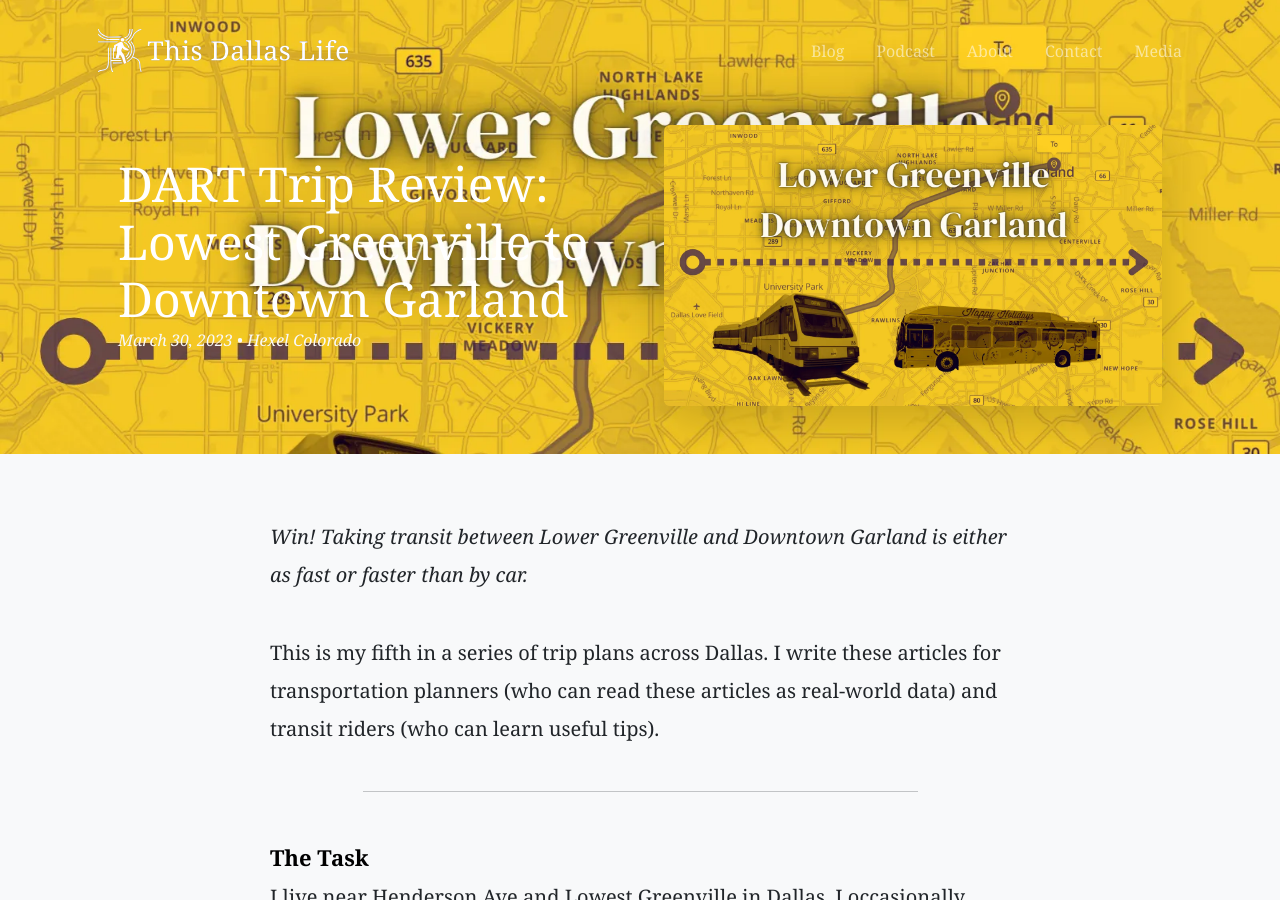
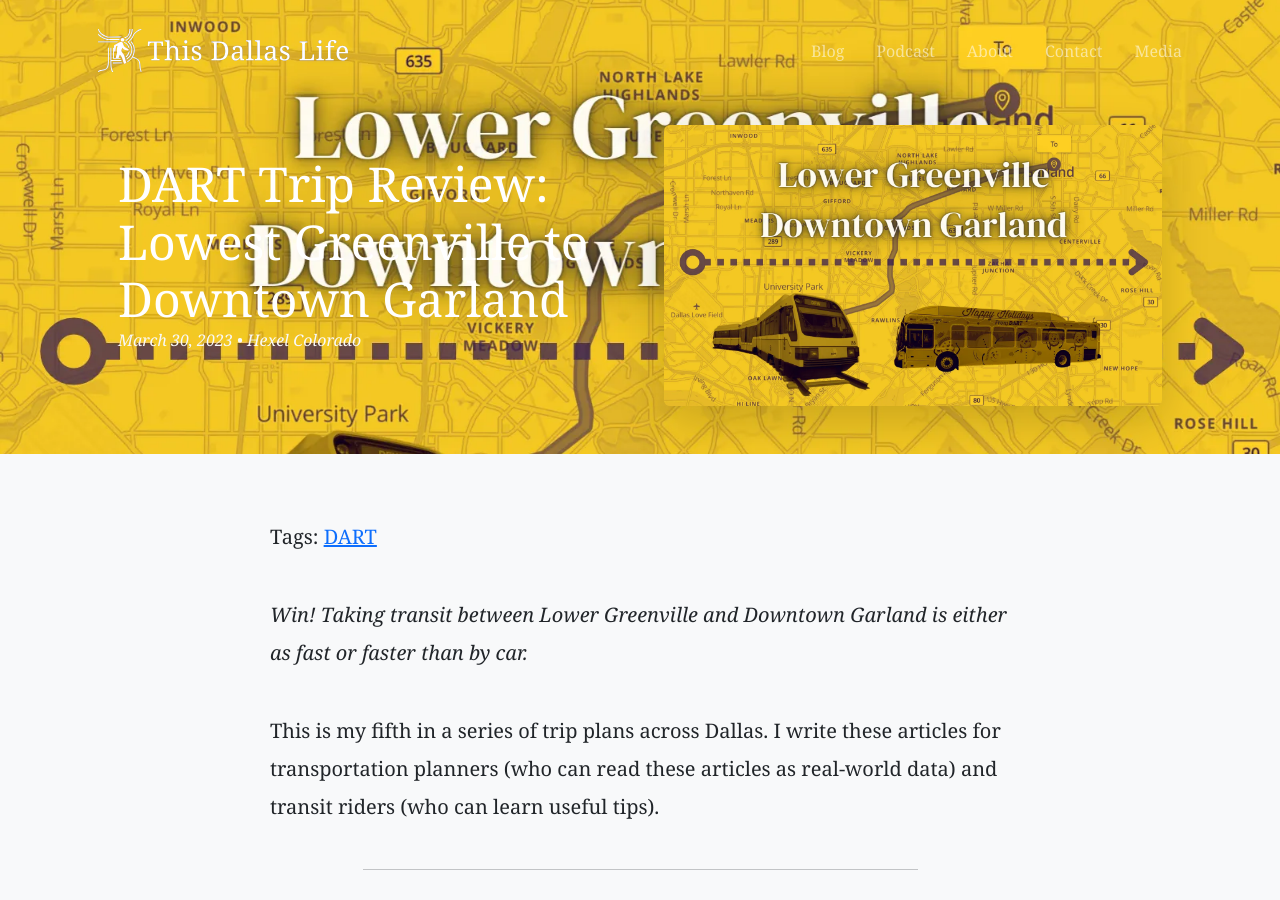
Before and after one commit to DallasUrbanists/dallasurbanists.com, a Jekyll site: the page built from blog/_posts/2023-03-30-dart-trip-review-lowest-greenville-to-downtown-garland.md, in a window 1280 px wide and 900 px high. Built offline with Jekyll 4.4.1, drawn with Linux system fonts in a browser that asks for light colours.

Commit message:
Show an example of rendering tags
In this example, the tags for a page are shown as a comma-separated list
of links to its respective feed.

```diff
--- /dev/null
+++ b/_includes/tag-links.html
@@ -0,0 +1,5 @@
+<p>Tags:
+{% for tag in page.tags %}
+<a href="{{ "/tagged/" | append: tag | relative_url }}">{{ tag }}</a>{% if forloop.last %}{% else %},{% endif %}
+{% endfor %}
+</p>
--- a/_layouts/post.html
+++ b/_layouts/post.html
@@ -18,6 +18,7 @@
 
 <div class="container-fluid bg-light pt-4">
   <article class="blog-article mx-auto" style="max-width: 740px;">
+    {% include tag-links.html %}
     <p class="lead"><em>{{ page.subtitle }}</em></p>
     {{ content }}
   </article>
```
